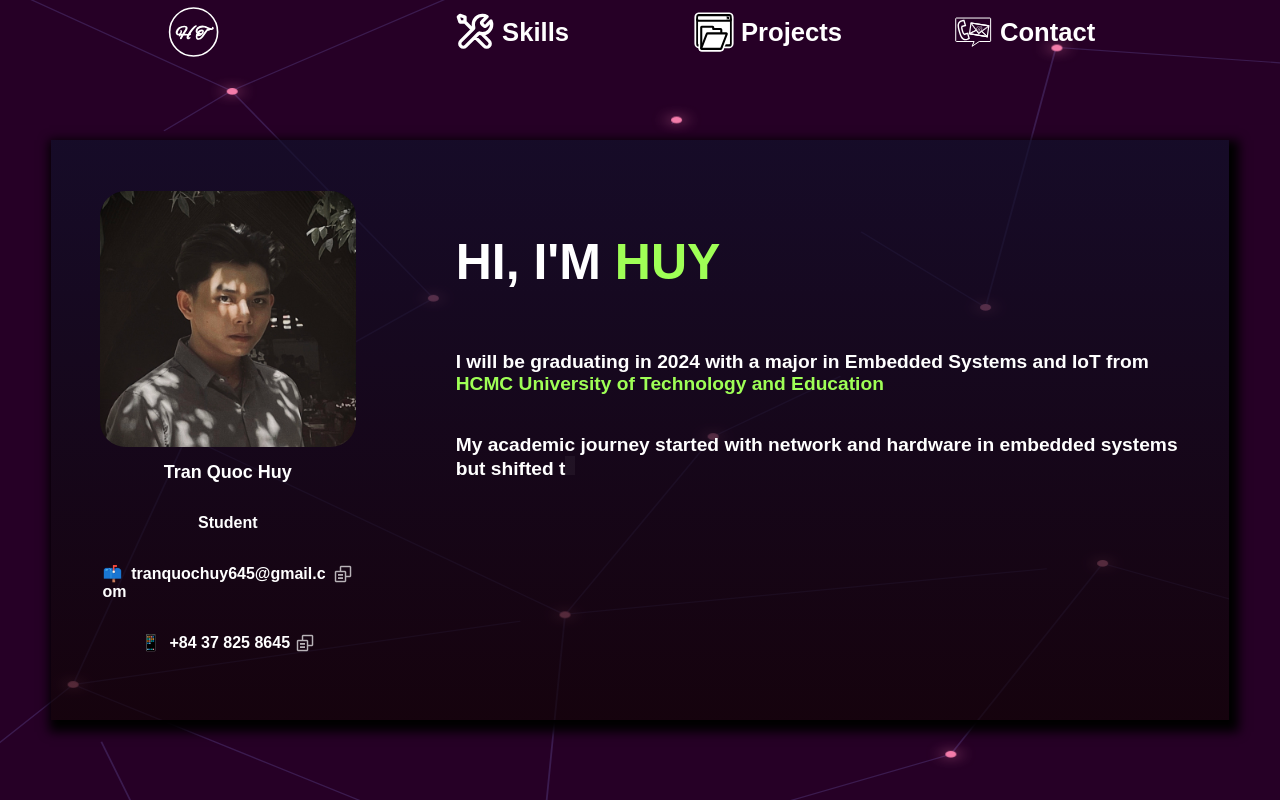
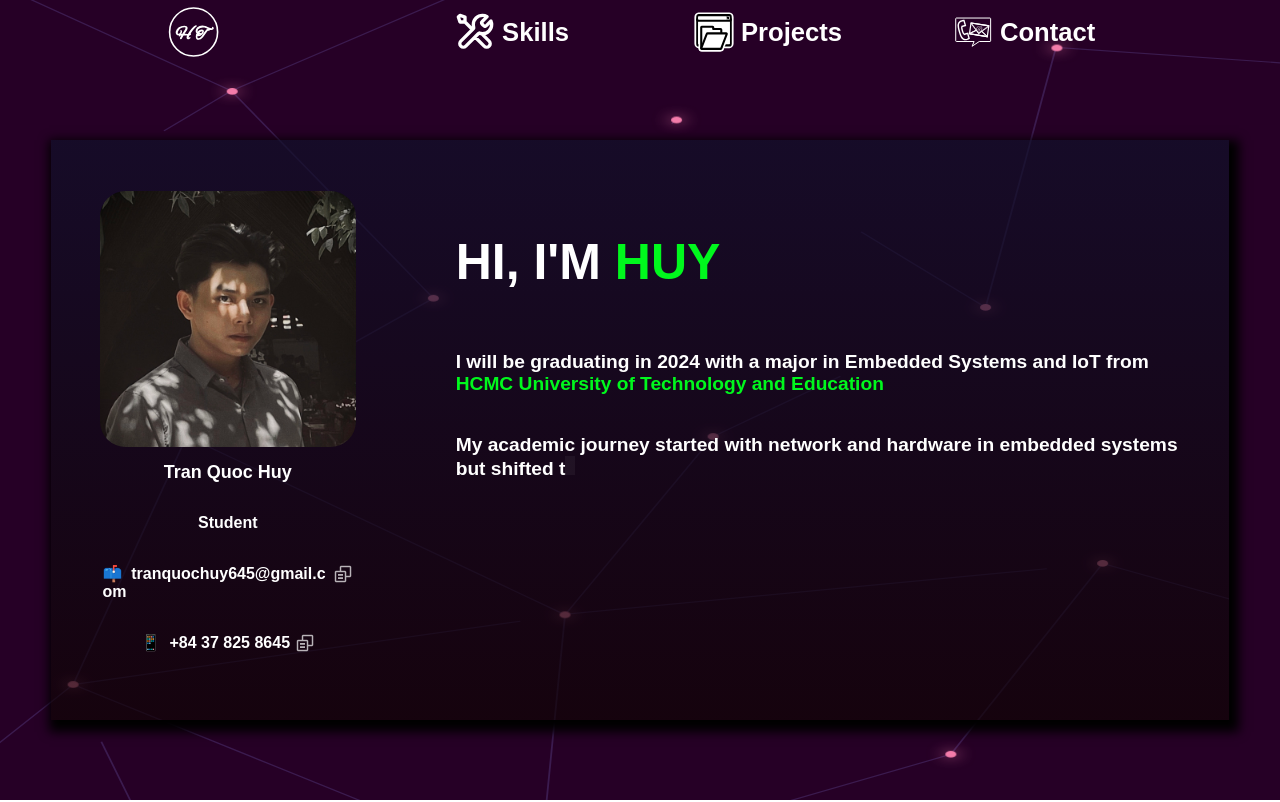
Before and after one commit to tranquochuy645/tranquochuy645.github.io, a React (Vite) app: page / in a window 1280 px wide. Shown: the top 802 px of the page. Built offline with nearby package versions, Linux system fonts and the light colour scheme; no server answers.

Commit message:
green color adjust

```diff
--- a/src/App.css
+++ b/src/App.css
@@ -26,7 +26,7 @@ section {
 /* fjkhksd */
 
 .green {
-  color: #9fff56 !important;
+  color: #00f81d !important;
 }
 .white{
   color: white;
--- a/src/components/Main/Contact/Contact.tsx
+++ b/src/components/Main/Contact/Contact.tsx
@@ -45,7 +45,7 @@ function Contact() {
                         </div>
                         <img id="contribution-chart" src="https://ghchart.rshah.org/39BD00/tranquochuy645" alt="Huy's contributions this year"></img>
                     </div>
-                    <img alt="prefered langs" id="prefered-langs" src="https://github-readme-stats.vercel.app/api/top-langs?username=tranquochuy645&langs_count=8&layout=donut&hide_border=true&bg_color=00000000&title_color=9fff56&text_color=fff" />
+                    <img alt="prefered langs" id="prefered-langs" src="https://github-readme-stats.vercel.app/api/top-langs?username=tranquochuy645&langs_count=8&layout=donut&hide_border=true&bg_color=00000000&title_color=00f81d&text_color=fff" />
                 </div>
             </div>
         </>
```
